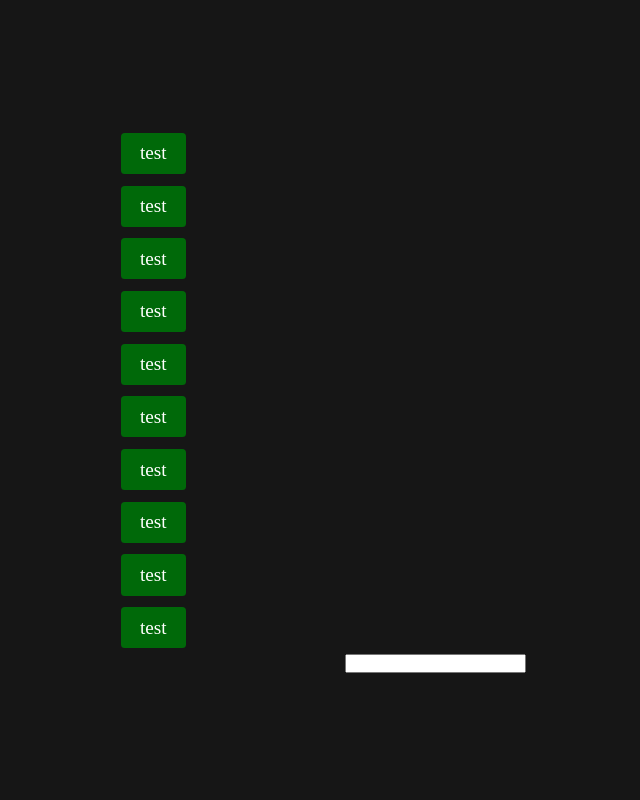
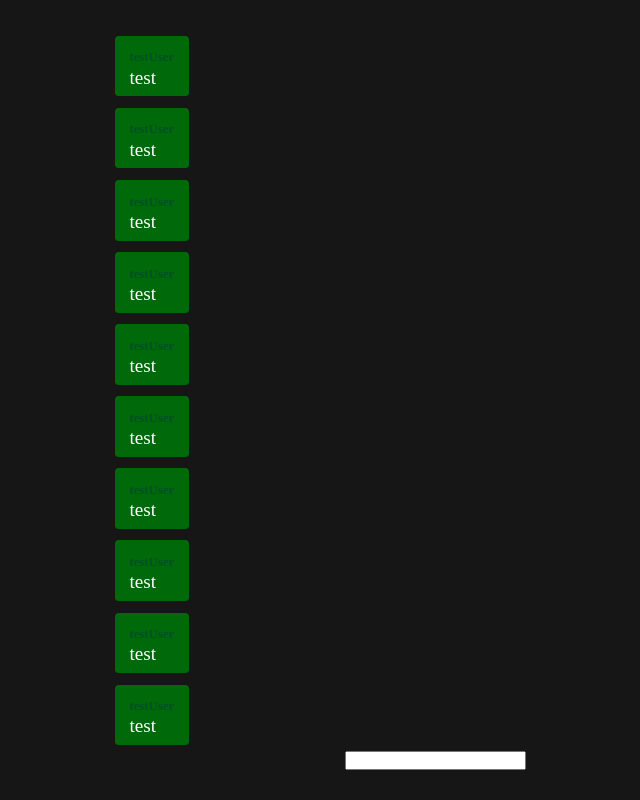
Before and after one commit to Myphz/aesh-chat, a Vue app: page / in a window 1280 px wide. Shown: the whole page, without its empty margins (205-845 px from the left). Built offline with nearby package versions, Linux system fonts and the light colour scheme.

Commit message:
feature: add `sender` prop and style

```diff
--- a/src/assets/sass/_utilities.sass
+++ b/src/assets/sass/_utilities.sass
@@ -1,7 +1,6 @@
 @use "./variables" as *
 
 // Global styles
-
 *, *:before, *:after
   margin: 0
   padding: 0
@@ -34,3 +33,9 @@ body
 
 .bg-accent
   background-color: $accent
+
+.text-secondary
+  color: $text-secondary
+
+.bold
+  font-weight: bolder
--- a/src/assets/sass/_variables.sass
+++ b/src/assets/sass/_variables.sass
@@ -1,10 +1,10 @@
 // Background colors
 $bg-base: #161616
-$bg-secondary: #323232
 
 $primary: #ff6a00
 $accent: #006909
 
 $text-primary: white
+$text-secondary: #005028
 
-$font-sizes: 3rem, 2.25rem, 2rem, 1.5rem, 1.2rem, 0.9rem
+$font-sizes: 3rem, 2.25rem, 2rem, 1.5rem, 1.2rem, 0.8rem
--- a/src/components/Message.vue
+++ b/src/components/Message.vue
@@ -1,6 +1,7 @@
 <template>
   <div :class="'h5 message ' + (differentSender ? 'bg-accent' : 'bg-primary align-right')">
-    {{ text }}
+    <div class="text-secondary h6 bold">{{ sender }}</div>
+    <div>{{ text }}</div>
   </div>
 </template>
 
@@ -14,6 +15,11 @@ defineProps({
   differentSender: {
     type: Boolean,
     required: true
+  },
+
+  sender: {
+    type: String,
+    required: true
   }
 });
 </script>
@@ -23,8 +29,9 @@ defineProps({
     max-width: 100%
     border-radius: .2em
     overflow-wrap: break-word
-    padding: .5em 1em
-    margin: .3em
+    padding: .5em .75em
+    margin: .3em 0
+    line-height: 1em
 
   .align-right
     margin-left: 100%
--- a/src/components/Messages.vue
+++ b/src/components/Messages.vue
@@ -1,6 +1,12 @@
 <template>
   <section>
-    <Message v-for="i in 10" :key="i" text="test" differentSender />
+    <Message
+      v-for="i in 10"
+      :key="i"
+      text="test"
+      sender="testUser"
+      differentSender
+    />
   </section>
 </template>
 
```
